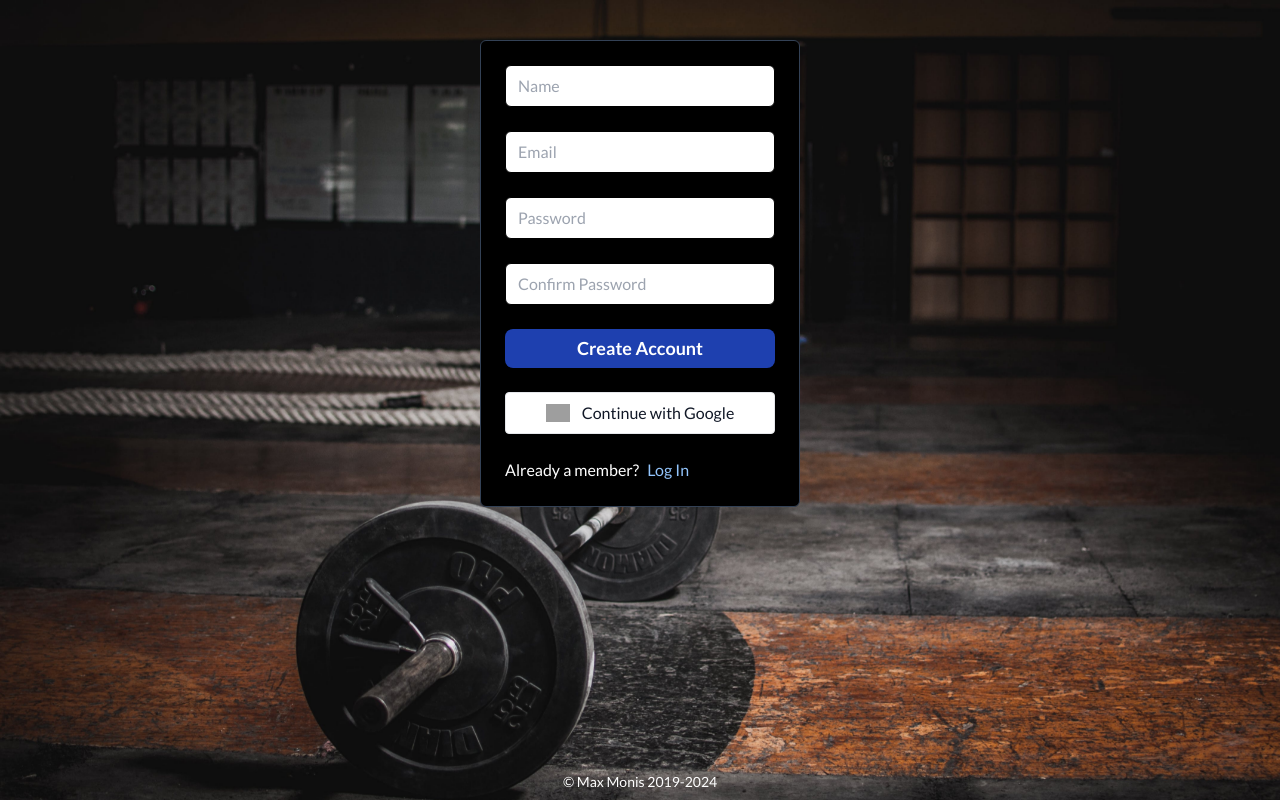
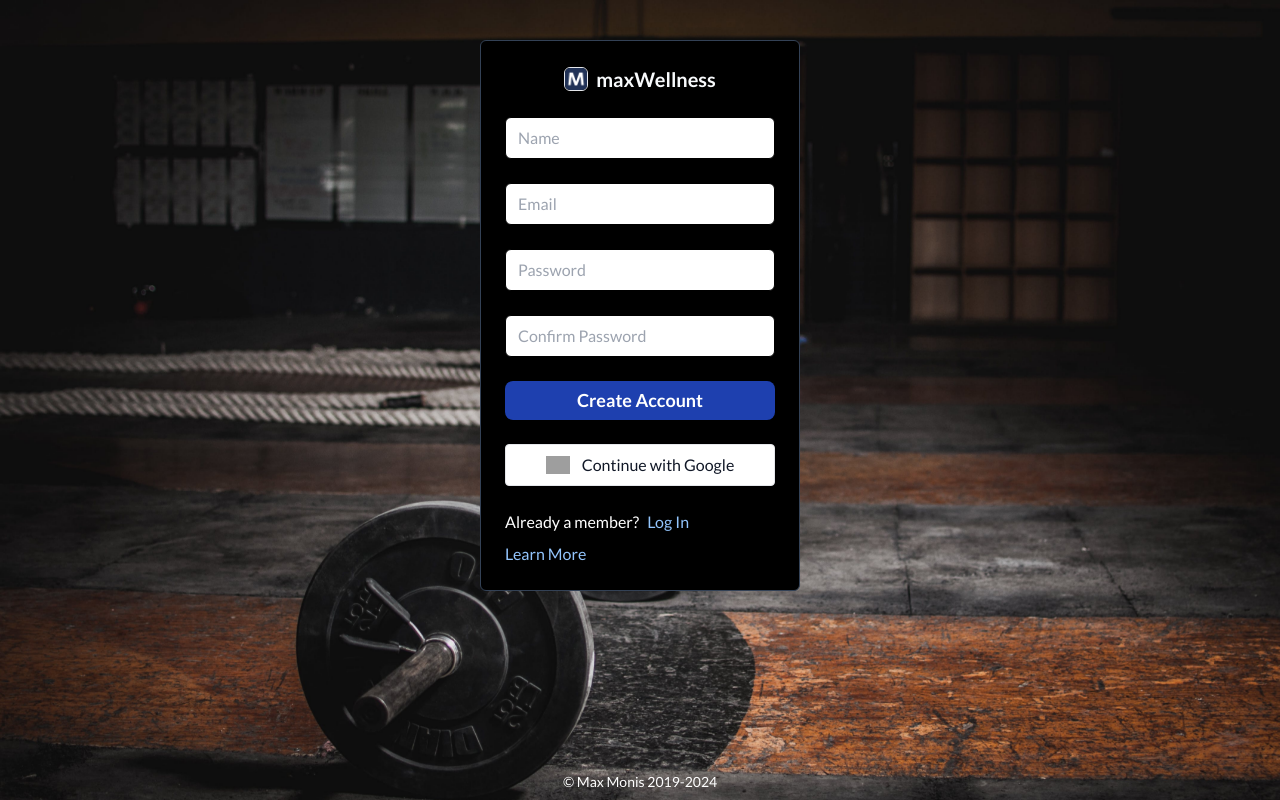
Before and after one commit to maxmonis/maxWellness, a Next.js app: page /register in a window 1280 px wide. Built offline with nearby package versions, Linux system fonts and the light colour scheme; no server answers; grey boxes are pictures that could not be loaded.

Commit message:
Add title and link to /about in auth forms

```diff
--- a/src/pages/login.tsx
+++ b/src/pages/login.tsx
@@ -1,3 +1,4 @@
+import Image from "next/image"
 import Link from "next/link"
 import {useRouter} from "next/router"
 import React from "react"
@@ -33,6 +34,16 @@ export default function LoginPage() {
           className="flex w-full max-w-xs flex-col items-start gap-6 rounded-md border border-slate-700 bg-black p-6"
           {...{onSubmit}}
         >
+          <h1 className="mx-auto flex items-center gap-2 text-xl font-bold text-slate-50">
+            <Image
+              alt="Logo"
+              className="h-6 w-6 min-w-max rounded-md border"
+              src="/android-chrome-192x192.png"
+              height={24}
+              width={24}
+            />
+            maxWellness
+          </h1>
           {authError && <p className="text-md text-red-500">{authError}</p>}
           <div className="w-full">
             <input
@@ -72,7 +83,7 @@ export default function LoginPage() {
                 Forgot Password
               </Link>
             </div>
-            <div className="center-align flex justify-center gap-4">
+            <div className="flex flex-col gap-2">
               <div className="flex flex-wrap gap-x-2">
                 <p className="whitespace-nowrap text-white">Need an account?</p>
                 <Link
@@ -80,6 +91,11 @@ export default function LoginPage() {
                   href="/register"
                 >
                   Register
+                </Link>
+              </div>
+              <div>
+                <Link className="text-blue-300 hover:underline" href="/info">
+                  Learn More
                 </Link>
               </div>
             </div>
--- a/src/pages/register.tsx
+++ b/src/pages/register.tsx
@@ -1,3 +1,4 @@
+import Image from "next/image"
 import Link from "next/link"
 import {useRouter} from "next/router"
 import React from "react"
@@ -35,6 +36,16 @@ export default function RegisterPage() {
           className="flex w-full max-w-xs flex-col items-start gap-6 rounded-md border border-slate-700 bg-black p-6"
           {...{onSubmit}}
         >
+          <h1 className="mx-auto flex items-center gap-2 text-xl font-bold text-slate-50">
+            <Image
+              alt="Logo"
+              className="h-6 w-6 min-w-max rounded-md border"
+              src="/android-chrome-192x192.png"
+              height={24}
+              width={24}
+            />
+            maxWellness
+          </h1>
           {authError && <p className="text-md text-red-500">{authError}</p>}
           <div className="w-full">
             <input
@@ -90,11 +101,16 @@ export default function RegisterPage() {
             Create Account
           </Button>
           <GoogleButton {...{handleError, submitting, setSubmitting}} />
-          <div className="center-align flex justify-center gap-4">
+          <div className="flex flex-col gap-2">
             <div className="flex flex-wrap gap-x-2">
               <p className="whitespace-nowrap text-white">Already a member?</p>
               <Link className="text-blue-300 hover:underline" href="/login">
                 Log In
+              </Link>
+            </div>
+            <div>
+              <Link className="text-blue-300 hover:underline" href="/info">
+                Learn More
               </Link>
             </div>
           </div>
--- a/src/pages/reset-password.tsx
+++ b/src/pages/reset-password.tsx
@@ -1,3 +1,4 @@
+import Image from "next/image"
 import Link from "next/link"
 import React from "react"
 import {resetPassword} from "~/firebase/client"
@@ -41,6 +42,16 @@ export default function ResetPasswordPage() {
             className="flex w-full max-w-xs flex-col items-start gap-6 rounded-md border border-slate-700 bg-black p-6"
             {...{onSubmit}}
           >
+            <h1 className="mx-auto flex items-center gap-2 text-xl font-bold text-slate-50">
+              <Image
+                alt="Logo"
+                className="h-6 w-6 min-w-max rounded-md border"
+                src="/android-chrome-192x192.png"
+                height={24}
+                width={24}
+              />
+              maxWellness
+            </h1>
             {authError && <p className="text-md text-red-500">{authError}</p>}
             <div className="w-full">
               <input
@@ -57,7 +68,7 @@ export default function ResetPasswordPage() {
             <Button className="w-full" type="submit" variant="primary">
               Reset Password
             </Button>
-            <div className="center-align flex justify-center gap-4">
+            <div className="flex flex-col gap-2">
               <div className="flex flex-wrap gap-x-2">
                 <p className="whitespace-nowrap text-white">Need an account?</p>
                 <Link
@@ -65,6 +76,11 @@ export default function ResetPasswordPage() {
                   href="/register"
                 >
                   Register
+                </Link>
+              </div>
+              <div>
+                <Link className="text-blue-300 hover:underline" href="/info">
+                  Learn More
                 </Link>
               </div>
             </div>
```
